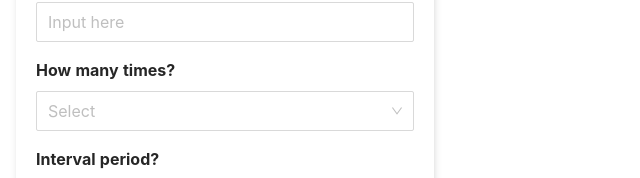
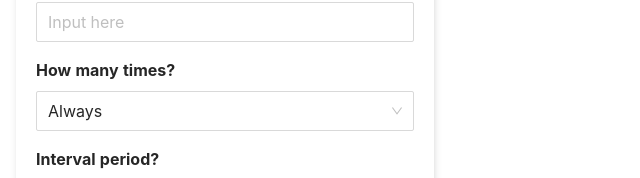
Before and after one commit to omkrpt/cuckoo-dooku, a React (Create React App) app: page / in a window 1280 px wide. Both pictures are taken after a click on the button "Add New Cuckoo". Shown: the part 228-406 px from the top of the page, without its empty margins (0-640 px from the left). Built offline with nearby package versions, Linux system fonts and the light colour scheme; the HTML template or start-up script is replaced by a standard one.

Commit message:
make it always

```diff
--- a/src/components/NewReminder/AddNew.js
+++ b/src/components/NewReminder/AddNew.js
@@ -7,7 +7,7 @@ import "./style.css";
 
 const AddNew = ({ id, setReminderPage }) => {
   const [reminder, setReminder] = useState();
-  const [noOfTime, setNoOfTime] = useState();
+  const [noOfTime, setNoOfTime] = useState("Always");
   const [intervalPeriod, setIntervalPeriod] = useState();
   const [isSnooze, setIsSnooze] = useState(false);
   const mode = (id && "EDIT") || "CREATE";
```
